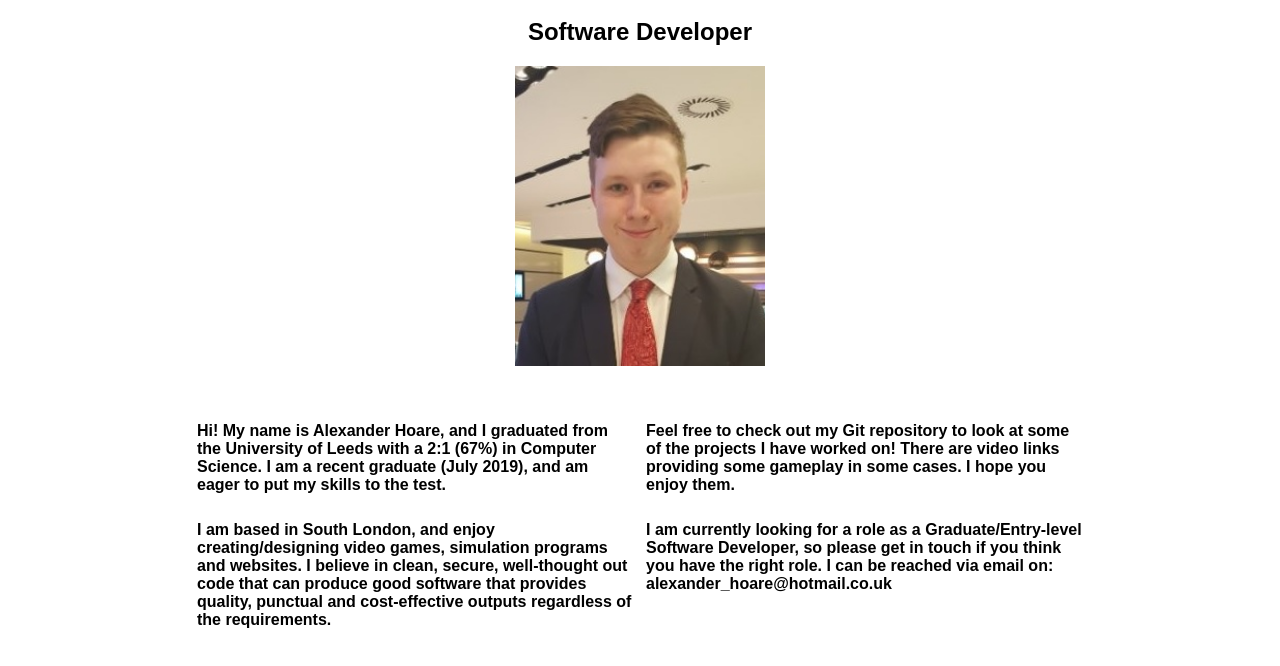
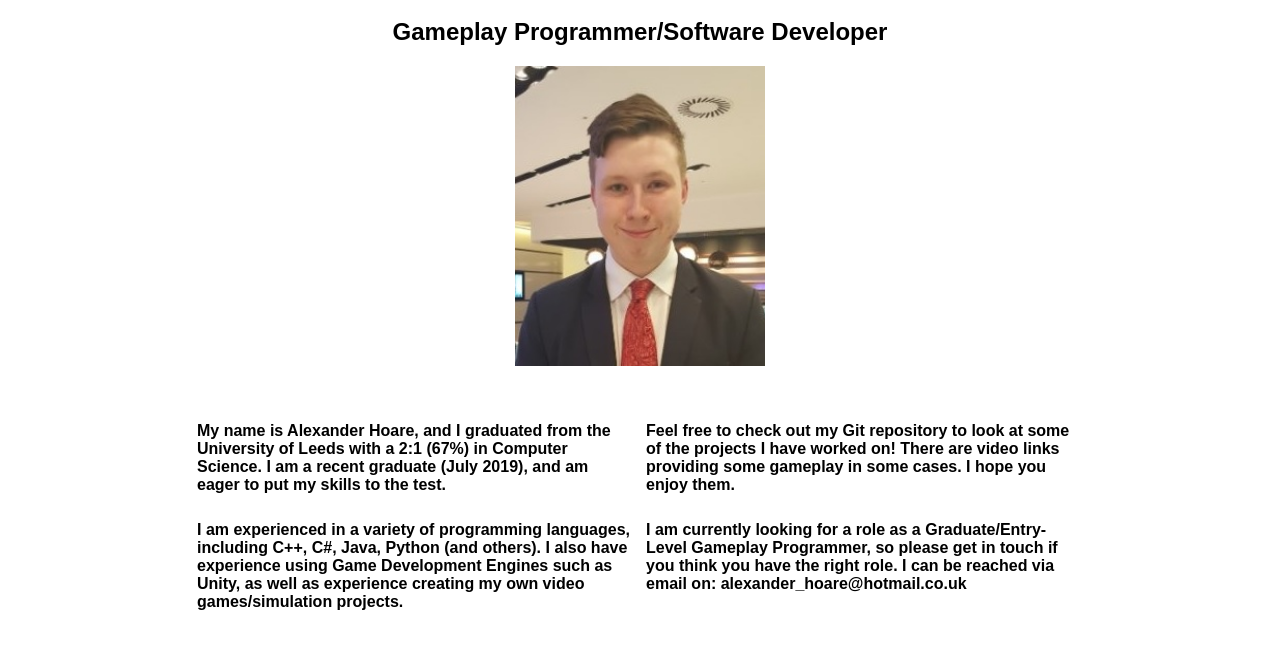
Before and after one commit to monerofglory/portfolio, a plain HTML site: page index.html in a window 1280 px wide. Shown: the part 100-766 px from the top of the page. Drawn offline with Linux system fonts and the light colour scheme.

Commit message:
Updated index.html to include up-to-date interests

```diff
--- a/index.html
+++ b/index.html
@@ -12,17 +12,17 @@
 		<div class="main">
 			<center>
 				<h1>Alexander Hoare</h1>
-				<h2>Software Developer</h2>
+				<h2>Gameplay Programmer/Software Developer</h2>
 				<img src="me.jpg" alt="Me!" style="width:250px;height:300px;padding-bottom:30px;">
 				</br>
 				 <table border="0" width="900px" text-align="left">
 				  <tr>
-					<th align="left">Hi! My name is Alexander Hoare, and I graduated from the University of Leeds with a 2:1 (67%) in Computer Science. I am a recent graduate (July 2019), and am eager to put my skills to the test.</th>
+					<th align="left">My name is Alexander Hoare, and I graduated from the University of Leeds with a 2:1 (67%) in Computer Science. I am a recent graduate (July 2019), and am eager to put my skills to the test.</th>
 					<th align="left">Feel free to check out my Git repository to look at some of the projects I have worked on! There are video links providing some gameplay in some cases. I hope you enjoy them.</th>
 				  </tr>
 				  <tr>
-					<th align="left">I am based in South London, and enjoy creating/designing video games, simulation programs and websites. I believe in clean, secure, well-thought out code that can produce good software that provides quality, punctual and cost-effective outputs regardless of the requirements.</th>
-					<th align="left">I am currently looking for a role as a Graduate/Entry-level Software Developer, so please get in touch if you think you have the right role. I can be reached via email on:
+					<th align="left">I am experienced in a variety of programming languages, including C++, C#, Java, Python (and others). I also have experience using Game Development Engines such as Unity, as well as experience creating my own video games/simulation projects.</th>
+					<th align="left">I am currently looking for a role as a Graduate/Entry-Level Gameplay Programmer, so please get in touch if you think you have the right role. I can be reached via email on:
 					alexander_hoare@hotmail.co.uk</th>
 				  </tr>
 				</table>
```
